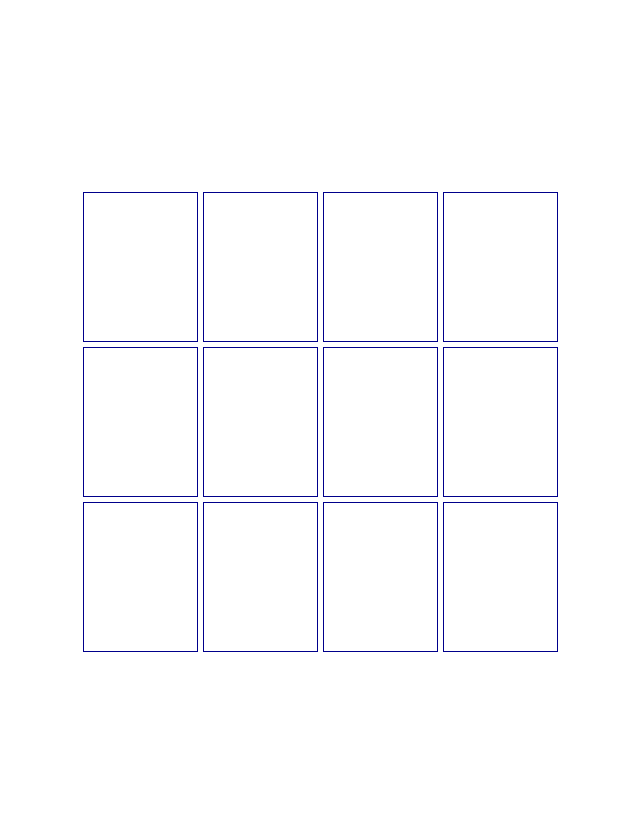
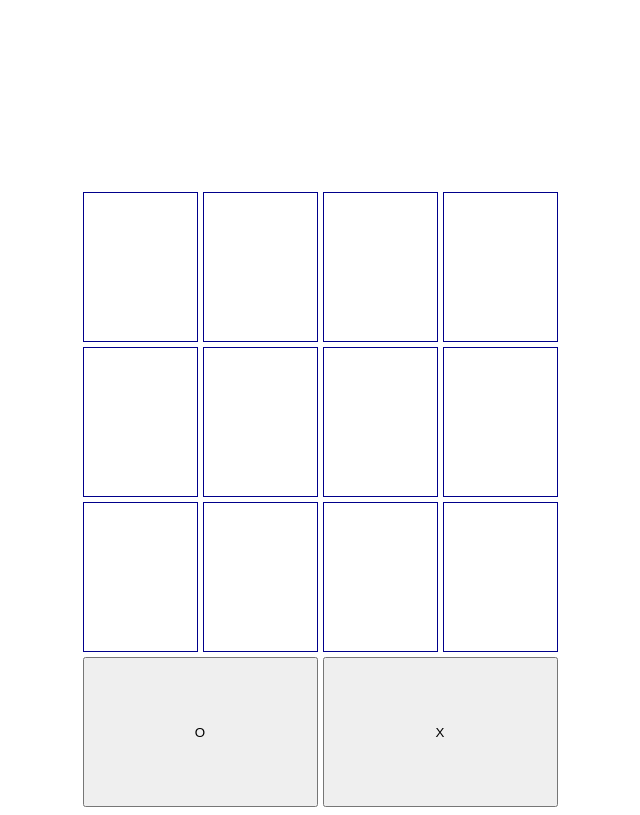
Before and after one commit to StolenMoments/n-back, a React (Create React App) app: page / in a window 1280 px wide. Both pictures are taken after a click on the button "게임 시작". Shown: the whole page, without its empty margins (320-960 px from the left). Built offline with nearby package versions, Linux system fonts and the light colour scheme.

Commit message:
O, X 버튼 추가

```diff
--- a/src/App.js
+++ b/src/App.js
@@ -25,6 +25,7 @@ const App = () => {
             setNum(rand.current[intervalCnt]);
             console.log(rand.current[intervalCnt] + " 켜기");
 
+
             setTimeout(() => {
                 setNum(12);
                 intervalCnt++;
@@ -40,7 +41,7 @@ const App = () => {
     }
 
     return (
-        <>
+        <div>
             {
                 start ?
 
@@ -51,12 +52,15 @@ const App = () => {
 
                     :
 
-                    <Container num={num}>
-                        <Blocks/>
-                    </Container>
-
+                    <div>
+                        <Container num={num}>
+                            <Blocks/>
+                            <button style={{gridColumn: '1 / 3'}}>O</button>
+                            <button style={{gridColumn: '3 / 5'}}>X</button>
+                        </Container>
+                    </div>
             }
-        </>
+        </div>
     )
 }
 
--- a/src/Container.js
+++ b/src/Container.js
@@ -3,7 +3,7 @@ export default styled.div`
   display: grid;
   justify-content: center;
   margin-top: 12rem;
-  grid-template-rows: 150px 150px 150px;
+  grid-template-rows: 150px 150px 150px 150px;
   grid-template-columns: 115px 115px 115px 115px;
   grid-gap: 5px;
 
```
